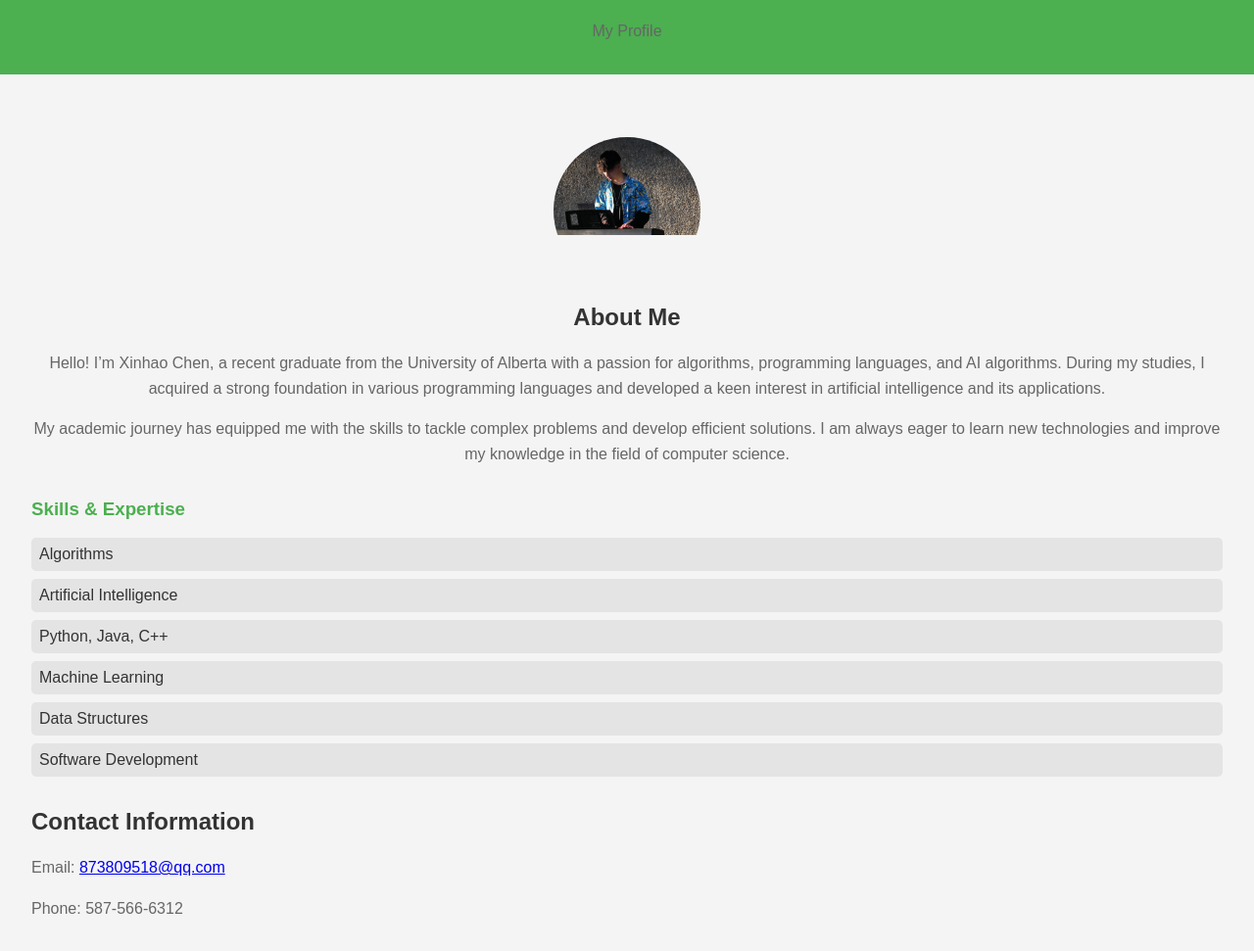
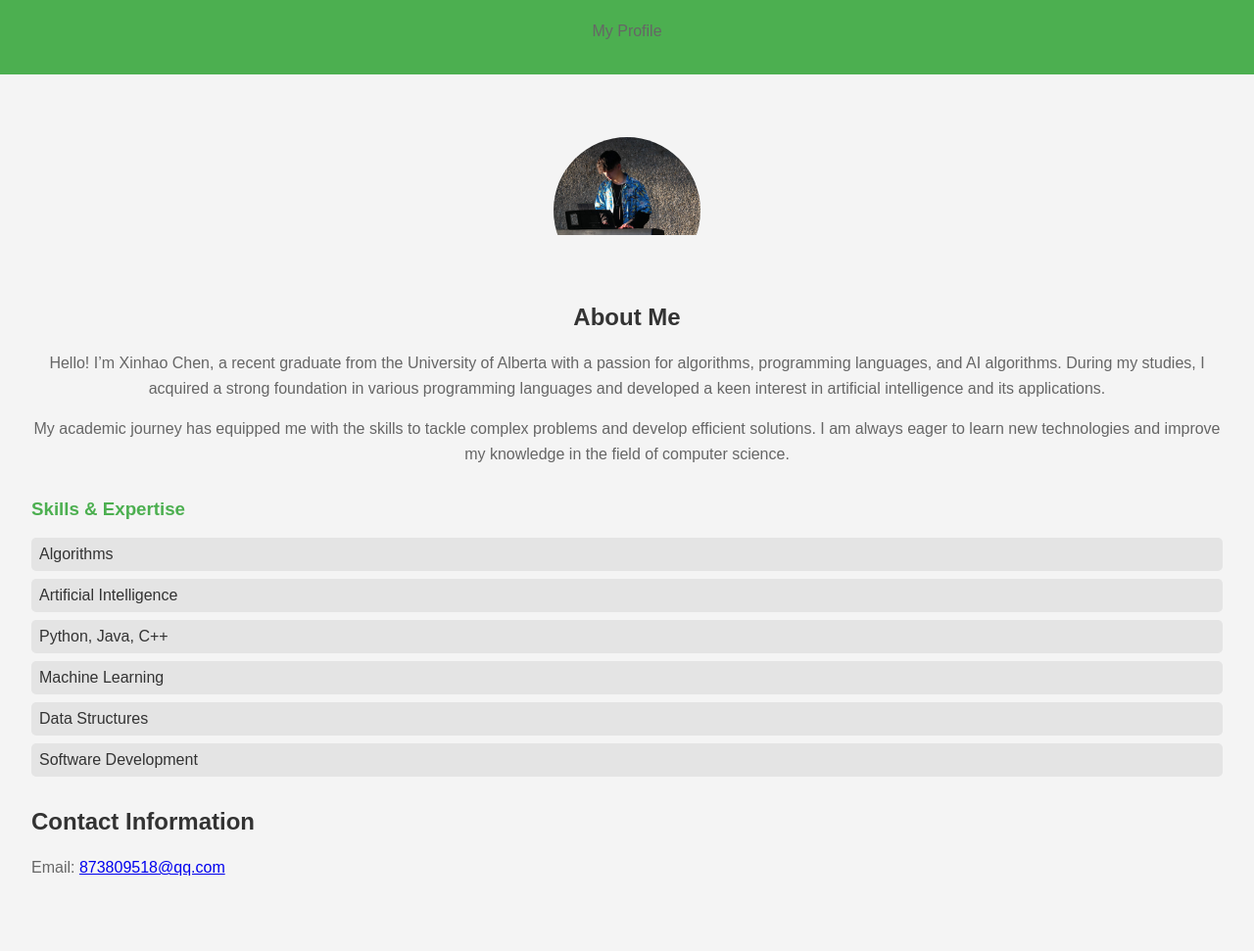
Before and after one commit to vetarnb/Xinhao_Chen, a plain HTML site: page index.html in a window 1280 px wide. Shown: the part 77-1048 px from the top of the page at 98% size. After the commit the page ends 1024 px from the top, so only its background shows below. Drawn offline with Linux system fonts and the light colour scheme.

Commit message:
Update index.html

```diff
--- a/index.html
+++ b/index.html
@@ -101,7 +101,6 @@
         <section class="contact-info">
             <h2>Contact Information</h2>
             <p>Email: <a href="mailto:873809518@qq.com">873809518@qq.com</a></p>
-            <p>Phone: 587-566-6312</p>
         </section>
     </div>
     <audio id="background-music" src="background.mp3" autoplay loop>
```
